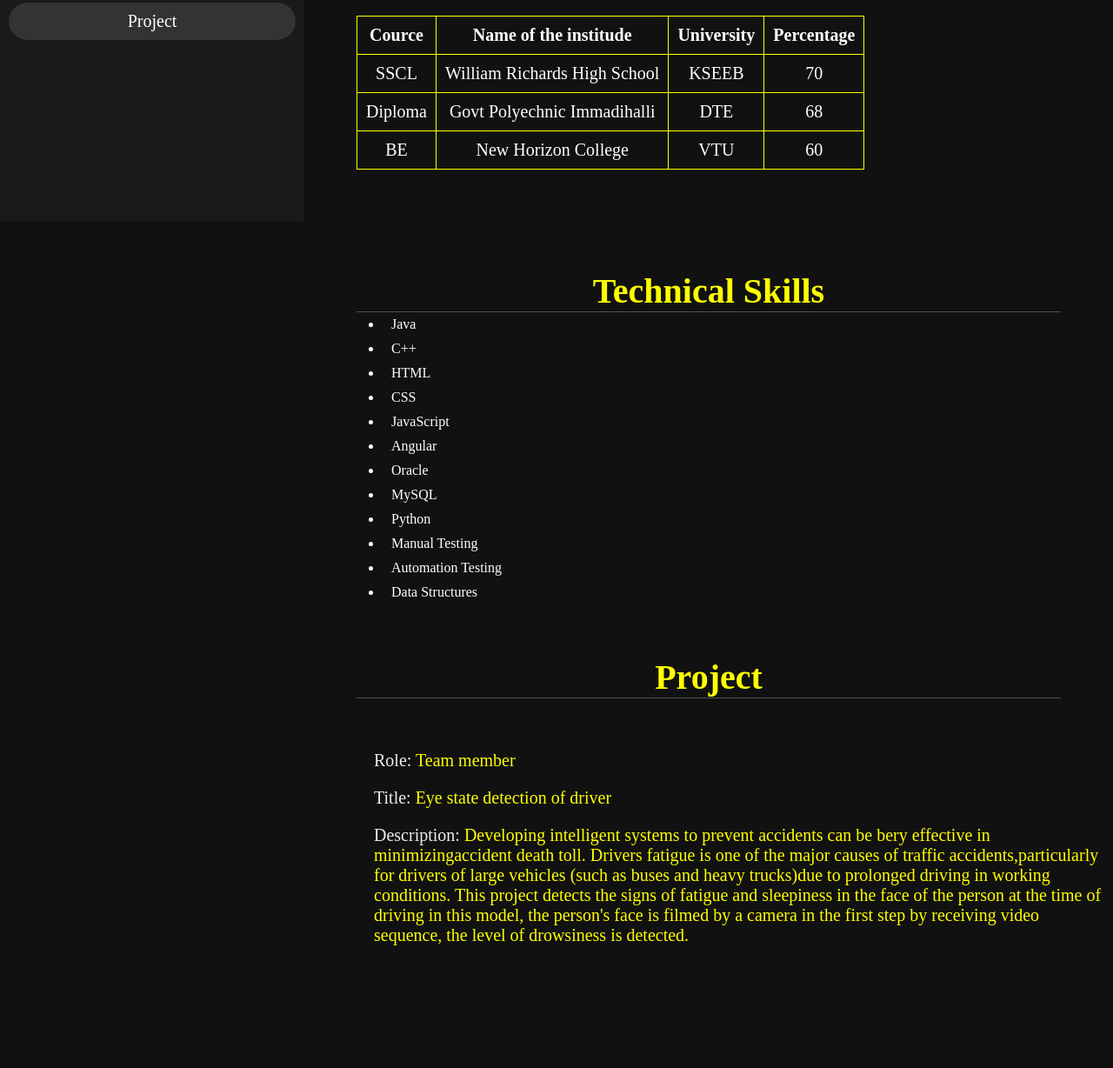
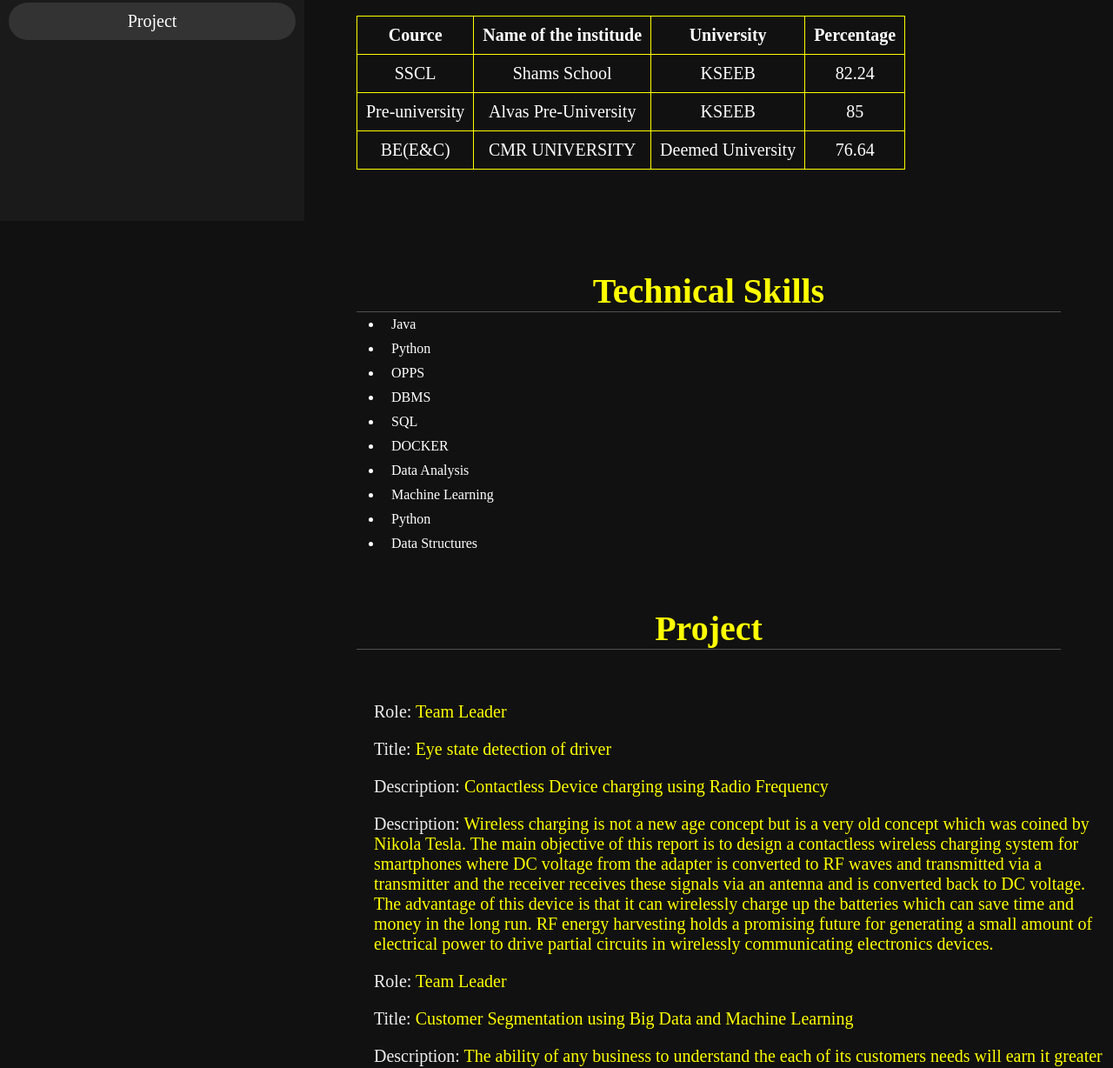
Before and after one commit to Sumeet-Kulkarni-8/Sumeet.github.io, a plain HTML site: page index.html in a window 1280 px wide. Shown: the part 546-1774 px from the top of the page at 87% size. Before the commit the page ends 1693 px from the top, so only its background shows below. Drawn offline with Linux system fonts and the light colour scheme.

Commit message:
Update index.html

```diff
--- a/index.html
+++ b/index.html
@@ -27,11 +27,11 @@
         <h1 class="heading"><span>Details about me</span></h1>
         <div class="Row">
         <div class="det">
-             <h3><span>Name: </span>Blessian D Jutike</h3>
-             <h3><span>Age: </span>30</h3>
-             <h3><span>Gender: </span>Female</h3>
-             <h3><span>Email: </span>blessi000@hmail.com</h3>
-             <h3><span>Phone_no: </span>9875555555</h3>
+             <h3><span>Name: </span>Sumeet Kulkarni</h3>
+             <h3><span>Age: </span>23</h3>
+             <h3><span>Gender: </span>Male</h3>
+             <h3><span>Email: </span>sumeetkulkarnissk.125@gmail.com</h3>
+             <h3><span>Phone_no: </span>8123684704</h3>
         </div>
     </div>
     </section>
@@ -46,21 +46,21 @@
         </tr>
         <tr>
             <td>SSCL</td>
-            <td>William Richards High School</td>
+            <td>Shams School</td>
             <td>KSEEB</td>
-            <td>70</td>
+            <td>82.24</td>
         </tr>
         <tr>
-            <td>Diploma</td>
-            <td>Govt Polyechnic Immadihalli</td>
-            <td>DTE</td>
-            <td>68</td>
+            <td>Pre-university</td>
+            <td>Alvas Pre-University</td>
+            <td>KSEEB</td>
+            <td>85</td>
         </tr>
         <tr>
-            <td>BE</td>
-            <td>New Horizon College</td>
-            <td>VTU</td>
-            <td>60</td>
+            <td>BE(E&C)</td>
+            <td>CMR UNIVERSITY</td>
+            <td>Deemed University</td>
+            <td>76.64</td>
         </tr>
     </table>
 </section>
@@ -70,16 +70,14 @@
     <div>
     <ul id="lis">
         <li>Java</li>
-        <li>C++</li>
-        <li>HTML</li>
-        <li>CSS</li>
-        <li>JavaScript</li>
-        <li>Angular</li>
-        <li>Oracle</li>
-        <li>MySQL</li>
         <li>Python</li>
-        <li>Manual Testing</li>
-        <li>Automation Testing</li>
+        <li>OPPS</li>
+        <li>DBMS</li>
+        <li>SQL</li>
+        <li>DOCKER</li>
+        <li>Data Analysis</li>
+        <li>Machine Learning</li>
+        <li>Python</li>
         <li>Data Structures</li>
     </ul>
 </div>
@@ -88,19 +86,29 @@
     <h1 class="heading"><span>Project</span></h1>
     <div class="Row">
         <div class="det">
-    <h3><span>Role: </span>Team member</h3>
+    <h3><span>Role: </span>Team Leader</h3>
     <h3><span>Title: </span>Eye state detection of driver</h3>
-    <h3><span>Description: </span>Developing intelligent systems to prevent accidents
-                can be bery effective in minimizingaccident death toll.
-                Drivers fatigue is one of the major causes of traffic
-                accidents,particularly for drivers of large vehicles
-                (such as buses and heavy trucks)due to prolonged driving
-                in working conditions. This project detects the signs of
-                fatigue and sleepiness in the face of the person at the
-                time of driving in this model, the person's face is filmed
-                by a camera in the first step by receiving video sequence,
-                the level of drowsiness is detected.</h3>
-            </div>
+    <h3><span>Description: </span>Contactless Device charging using Radio Frequency</h3>
+    <h3><span>Description: </span>Wireless charging is not a new age concept
+                but is a very old concept which was coined by Nikola Tesla.
+                The main objective of this report is to design a contactless
+                wireless charging system for smartphones where DC voltage from the
+                adapter is converted to RF waves and transmitted via a transmitter and
+                the receiver receives these signals via an antenna and is converted
+                back to DC voltage. The advantage of this device is that it can wirelessly
+                charge up the batteries which can save time and money in the long run.
+                RF energy harvesting holds a promising future for generating a small amount of
+                electrical power to drive partial circuits in wirelessly communicating electronics devices.</h3>
+
+    <h3><span>Role: </span>Team Leader</h3>
+    <h3><span>Title: </span>Customer Segmentation using Big Data and Machine Learning </h3>
+    <h3><span>Description: </span>The ability of any business to understand the each of its customers
+                    needs will earn it greater leverage in providing targeted customers services and
+                    developing customized marketing program for customers. The idea of machine learning
+                    and Big data have stoked a terrific adoption of an automated apporach to customer segmentation
+                    in prefernce to traditional market anaylsis that are often inefficient especially when number
+                    of customers is large. so we used K-means clustering to overcome this problem and gave a better
+                    solution using Big Data and machine Learning.</h3>
 </div>
 </section>
 </body>
```
